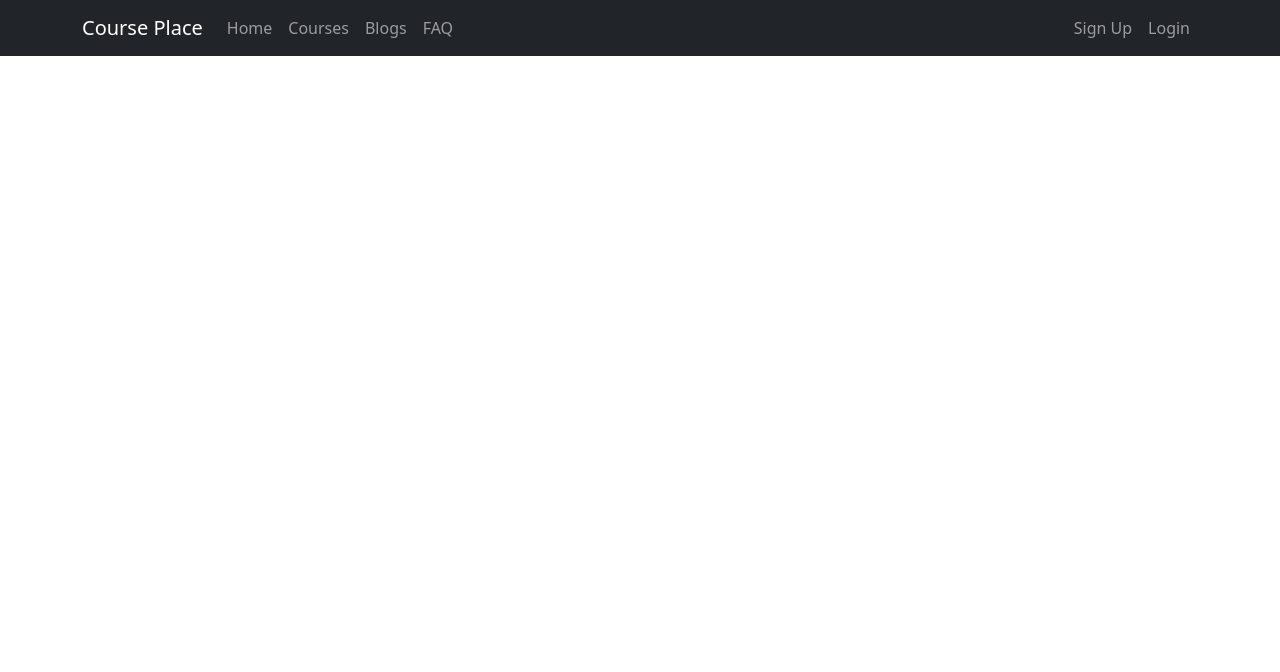
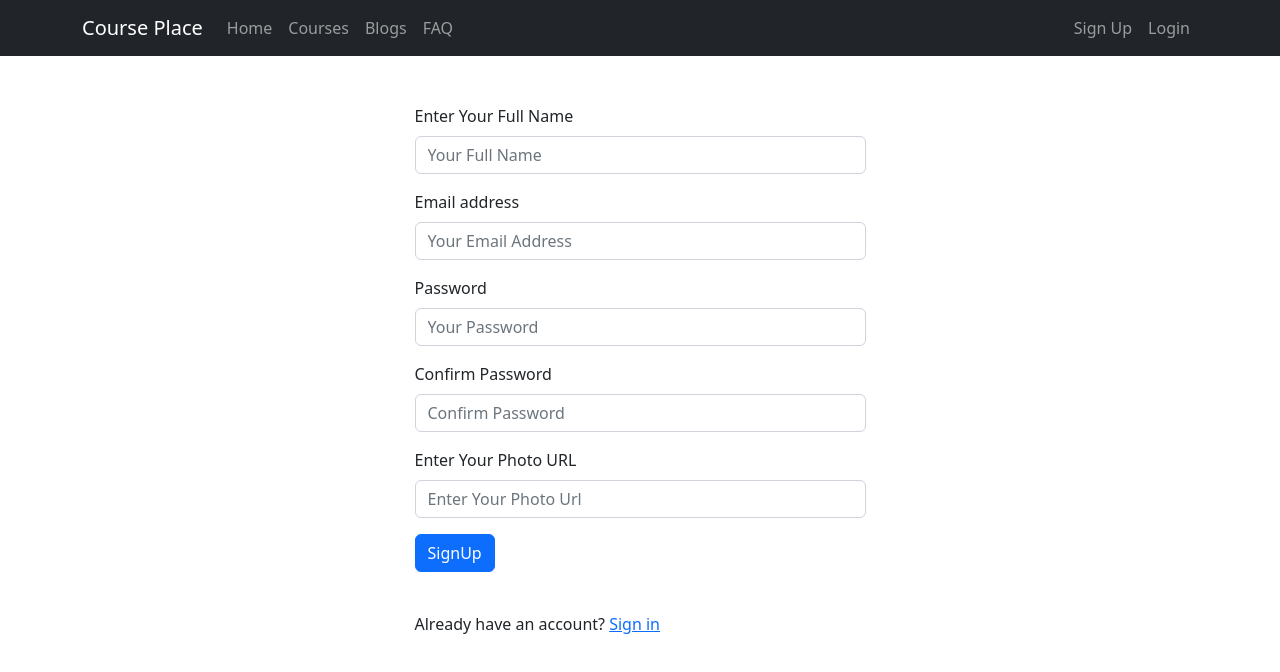
Before and after one commit to pulok-thedeveloper/course-place-client, a React (Create React App) app: page /signup in a window 1280 px wide. Shown: the top 672 px of the page. Built offline with nearby package versions, Linux system fonts and the light colour scheme; no server answers.

Commit message:
second commit

```diff
--- a/public/index.html
+++ b/public/index.html
@@ -24,7 +24,7 @@
       work correctly both with client-side routing and a non-root public URL.
       Learn how to configure a non-root public URL by running `npm run build`.
     -->
-    <title>React App</title>
+    <title>Course Place</title>
   </head>
   <body>
     <noscript>You need to enable JavaScript to run this app.</noscript>
--- /dev/null
+++ b/src/Context/UserContext.js
@@ -0,0 +1,57 @@
+import React, { createContext } from 'react';
+import {createUserWithEmailAndPassword, getAuth, onAuthStateChanged, signInWithEmailAndPassword, signInWithPopup, signOut} from 'firebase/auth'
+
+import { useState } from 'react';
+import { useEffect } from 'react';
+import app from '../firebase/firebase.config';
+
+export const AuthContext = createContext();
+const auth = getAuth(app);
+
+const UserContext = ({children}) => {
+const [user, setUser] = useState(null);
+const [loading, setLoading] = useState(true);
+
+const createUser = (email, password) =>{
+
+    setLoading(true);
+    return createUserWithEmailAndPassword(auth, email, password);
+}
+
+const signInUser = (email, password) =>{
+    setLoading(true);
+    return signInWithEmailAndPassword(auth, email, password);
+}
+
+const providerLogin = (provider) =>{
+    return signInWithPopup(auth, provider);
+}
+
+const gitProviderLogin = (gitProvider) =>{
+    return signInWithPopup(auth, gitProvider);
+}
+
+const logOut = () => {
+    setLoading(true);
+    return signOut(auth);
+}
+
+useEffect(()=>{
+    const unSubscribe = onAuthStateChanged(auth, currentUser => {
+        setUser(currentUser);
+        setLoading(false);
+    })
+
+    return () => unSubscribe();
+},[])
+
+const authInfo = {user, loading, createUser, signInUser, logOut, providerLogin, gitProviderLogin};
+
+    return (
+        <AuthContext.Provider value={authInfo}>
+            {children}
+        </AuthContext.Provider>
+    );
+};
+
+export default UserContext;
--- a/src/Pages/Login/Login.js
+++ b/src/Pages/Login/Login.js
@@ -1,10 +1,66 @@
-import React from 'react';
+import React, { useContext } from 'react';
+import { useState } from 'react';
+import { Button, Col, Container, Form, Row } from 'react-bootstrap';
+import { Link, useLocation, useNavigate } from 'react-router-dom';
+import { AuthContext } from '../../Context/UserContext';
 
 const Login = () => {
+
+    const [error, setError] = useState(null);
+    const { signInUser } = useContext(AuthContext);
+    const navigate = useNavigate();
+    const location = useLocation();
+    const from = location.state?.from?.pathname || '/';
+
+    const handleLogIn = event => {
+        event.preventDefault();
+        const form = event.target;
+        const email = form.email.value;
+        const password = form.password.value;
+
+        signInUser(email, password)
+            .then(result => {
+                result = result.user;
+                form.reset();
+                navigate(from,{replace: true});
+            })
+            .catch(error => {
+                console.error(error);
+                setError(error.code);
+            })
+
+    }
     return (
-        <div>
+        <Container>
+            <Row className='row justify-content-between'>
+                <Col lg="5" className='mt-5'>
+                    <Form onSubmit={handleLogIn}>
+                        <Form.Group className="mb-3" controlId="formBasicEmail">
+                            <Form.Label>Email address</Form.Label>
+                            <Form.Control name='email' type="email" placeholder="Your Email Address" required />
+                        </Form.Group>
 
-        </div>
+                        <Form.Group className="mb-3" controlId="formBasicPassword">
+                            <Form.Label>Password</Form.Label>
+                            <Form.Control name='password' type="password" placeholder="Your Password" required />
+                        </Form.Group>
+                        <Button variant="primary" type="submit">
+                            LogIn
+                        </Button><br></br><br></br>
+                        <Form.Text className="text-danger">
+                            {
+                                error?
+                                <p>{error}</p>
+                                :
+                                <p className='text-success'>Log in successfully</p>
+                            }
+                        </Form.Text>
+                    </Form>
+                    <p>If your are new Then <Link to='/register'>Create a New account</Link> </p>
+                </Col>
+            </Row>
+
+        </Container>
     );
 };
 
--- a/src/Pages/Register/Register.js
+++ b/src/Pages/Register/Register.js
@@ -1,10 +1,81 @@
-import React from 'react';
+import { useContext, useState } from 'react';
+import { Button, Col, Container, Form, Row } from 'react-bootstrap';
+import { Link } from 'react-router-dom';
+import { AuthContext } from '../../Context/UserContext';
+
 
 const Register = () => {
+    const [error, setError] = useState(null);
+    const {createUser} = useContext(AuthContext);
+
+    const handleSignUp = (event) => {
+        setError(null)
+        event.preventDefault();
+        const form = event.target;
+        const name = form.name.value;
+        const email = form.email.value;
+        const password = form.password.value;
+        const confirm = form.confirm.value;
+        const url = form.url.value;
+
+        if(password.length < 6){
+            setError('Password should be at least 6 character or more');
+            return;
+        }
+
+        if(password!== confirm){
+            setError('Password did not match');
+            return;
+        }
+
+        createUser (email, password)
+        .then(result => {
+            const user  = result.user;
+            console.log(user);
+            form.reset();
+        })
+        .catch(error =>{
+            console.error(error);
+            setError(error.code);
+        });
+
+    }
     return (
-        <div>
-
-        </div>
+        <Container>
+            <Row className='row justify-content-center'>
+                <Col lg="5" className='mt-5'>
+                    <Form onSubmit={handleSignUp}>
+                        <Form.Group className="mb-3" controlId="formBasicName">
+                            <Form.Label>Enter Your Full Name</Form.Label>
+                            <Form.Control name='name' type="text" placeholder="Your Full Name" />
+                        </Form.Group>
+                        <Form.Group className="mb-3" controlId="formBasicEmail">
+                            <Form.Label>Email address</Form.Label>
+                            <Form.Control name='email' type="email" placeholder="Your Email Address" required />
+                        </Form.Group>
+                        <Form.Group className="mb-3" controlId="formBasicPassword">
+                            <Form.Label>Password</Form.Label>
+                            <Form.Control name='password' type="password" placeholder="Your Password" required />
+                        </Form.Group>
+                        <Form.Group className="mb-3" controlId="formConfirmPassword">
+                            <Form.Label>Confirm Password</Form.Label>
+                            <Form.Control name='confirm' type="password" placeholder="Confirm Password" required />
+                        </Form.Group>
+                        <Form.Group className="mb-3" controlId="formBasicURL">
+                            <Form.Label>Enter Your Photo URL</Form.Label>
+                            <Form.Control name='url' type="url" placeholder="Enter Your Photo Url" />
+                        </Form.Group>
+                        <Button variant="primary" type="submit">
+                            SignUp
+                        </Button><br></br><br></br>
+                        <Form.Text className="text-danger">
+                            <p>{error}</p>
+                        </Form.Text>
+                    </Form>
+                    <p>Already have an account? <Link to='/login'>Sign in</Link> </p>
+                </Col>
+            </Row>
+        </Container>
     );
 };
 
--- a/src/Routes/Routes.js
+++ b/src/Routes/Routes.js
@@ -17,17 +17,17 @@ export const routes = createBrowserRouter([
         children: [
             {
                 path: '/',
-                loader: async ()=> fetch('http://localhost:5000/courses'),
+                loader: async ()=> fetch('https://course-place-server.vercel.app/courses'),
                 element: <Home></Home>
             },
             {
                 path: '/courses',
-                loader: async ()=> fetch('http://localhost:5000/courses'),
+                loader: async ()=> fetch('https://course-place-server.vercel.app/courses'),
                 element: <Courses></Courses>
             },
             {
                 path: '/courses/:id',
-                loader: ({params})=> fetch(`http://localhost:5000/courses/${params.id}`),
+                loader: ({params})=> fetch(`https://course-place-server.vercel.app/courses/${params.id}`),
                 element: <CourseDetails></CourseDetails>
             },
             {
@@ -39,7 +39,7 @@ export const routes = createBrowserRouter([
                 element: <Faq></Faq>
             },
             {
-                path: '/register',
+                path: '/signup',
                 element: <Register></Register>
             },
             {
--- a/src/firebase/firebase.config.js
+++ b/src/firebase/firebase.config.js
@@ -5,12 +5,12 @@ import { initializeApp } from "firebase/app";
 
 // Your web app's Firebase configuration
 const firebaseConfig = {
-  apiKey: "AIzaSyDCGDo23KP8Rn2whHPos5oIK_caEQ_8AFc",
-  authDomain: "ema-john-simple-f1584.firebaseapp.com",
-  projectId: "ema-john-simple-f1584",
-  storageBucket: "ema-john-simple-f1584.appspot.com",
-  messagingSenderId: "500694308745",
-  appId: "1:500694308745:web:de3965a9ebb55df30c7358"
+  apiKey: "AIzaSyCnWxzP4fU9v0WBsVDr06ApMdufg0EfVgI",
+  authDomain: "course-place-client.firebaseapp.com",
+  projectId: "course-place-client",
+  storageBucket: "course-place-client.appspot.com",
+  messagingSenderId: "609400779308",
+  appId: "1:609400779308:web:e59425d8f5bf0594969789"
 };
 
 // Initialize Firebase
--- a/src/index.js
+++ b/src/index.js
@@ -4,11 +4,14 @@ import './index.css';
 import App from './App';
 import reportWebVitals from './reportWebVitals';
 import 'bootstrap/dist/css/bootstrap.min.css';
+import UserContext from './Context/UserContext';
 
 const root = ReactDOM.createRoot(document.getElementById('root'));
 root.render(
   <React.StrictMode>
-    <App />
+    <UserContext>
+      <App />
+    </UserContext>
   </React.StrictMode>
 );
 
```
Also changed, not shown: src/Pages/Shared/Header/Header.js (+17 -5 lines), firebase.json (added), 1 other file (tests, documents, lock files or other folders).
